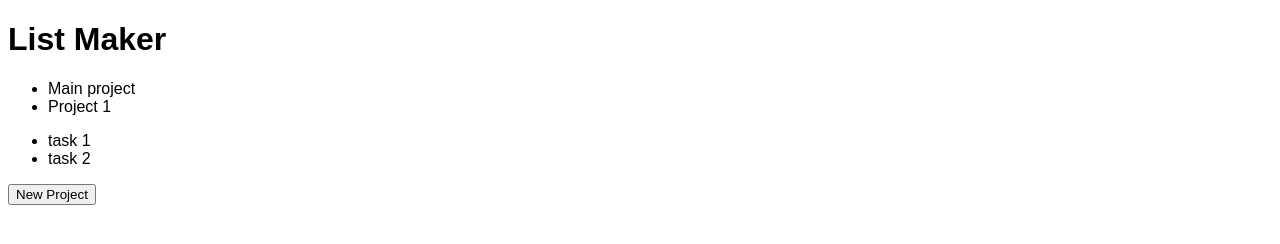
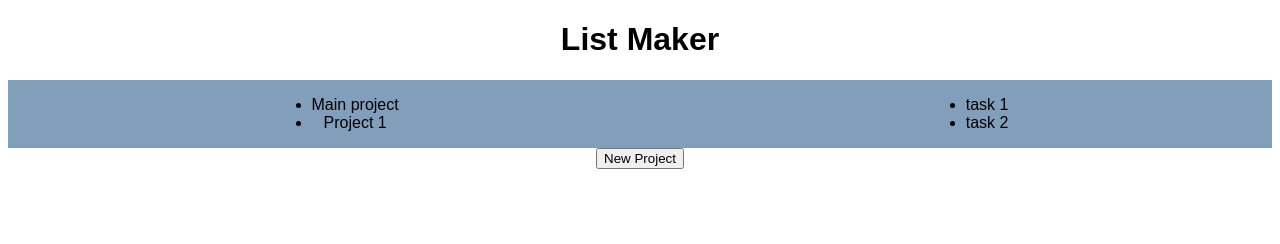
Before and after one commit to gmcalis1/listMaker, a website built with webpack: page src/index.html in a window 1280 px wide. Built offline with nearby package versions, Linux system fonts and the light colour scheme.

Commit message:
css changes

```diff
--- a/src/project.js
+++ b/src/project.js
@@ -1,4 +1,3 @@
-
 
 const projectRepository = (function(){
 
--- a/src/styles.css
+++ b/src/styles.css
@@ -1,7 +1,13 @@
 body{
    font-family: sans-serif;
    position: relative;
+   text-align: center;
 }
 .projectDataEntry{
     display: none;
 }
+.content{
+    display: flex;
+    justify-content: space-around;
+    background-color: #819EBA;
+}
```
Also changed, not shown: dist/index_bundle.js.
